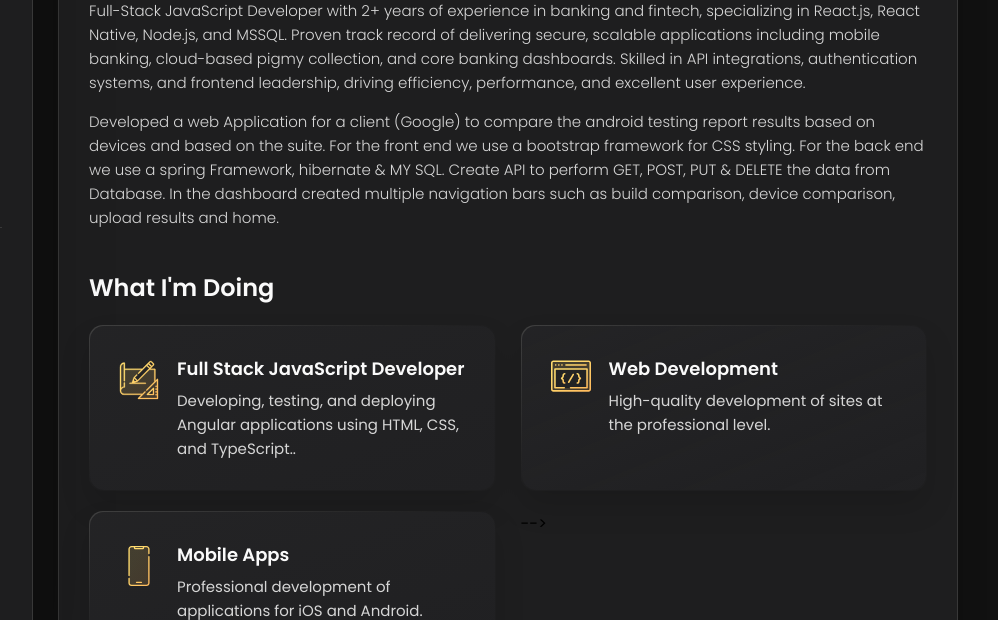
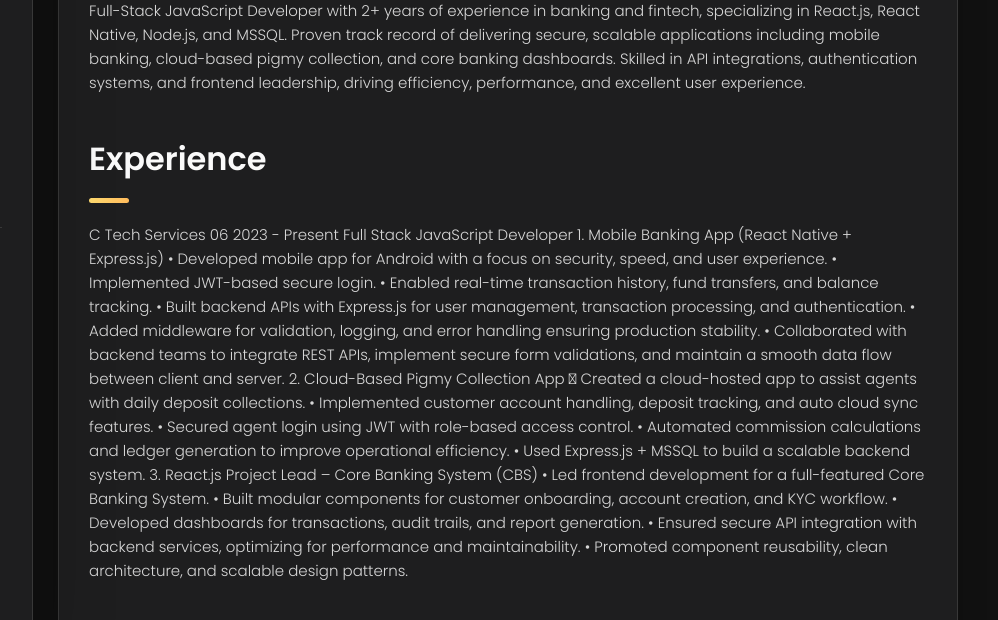
Before and after one commit to officialomkarjadhav/Portfolio, a website: page index.html in a window 1280 px wide. Shown: the part 180-800 px from the top of the page, 282-1280 px from the left. Drawn offline with nearby package versions, Linux system fonts and the light colour scheme.

Commit message:
added expirence

```diff
--- a/index.html
+++ b/index.html
@@ -197,7 +197,7 @@
                                                         experience.
                         </p>
 
-                        <p>
+                        <!-- <p>
                                                     Developed a web Application for a client (Google) to compare the android testing
                                                                 report results based on devices and based on the suite.
                                                                  For the front end we use a bootstrap framework for CSS styling.
@@ -206,9 +206,46 @@
                                                                 In the dashboard created multiple navigation bars such as build comparison,
                                                                 device comparison, upload results and home.
 
-                        </p>
+                                                </p> -->
+
                     </section>
 
+
+                    <header>
+                        <h2 class="h2 article-title">Experience
+                        </h2>
+                    </header>
+
+                    <section class="about-text">
+                        <p>
+                            C Tech Services                                                  06 2023 - Present
+
+                                                         Full Stack JavaScript Developer
+                                                          1. Mobile Banking App (React Native + Express.js)
+                                                          • Developed mobile app for Android with a focus on security, speed, and user experience.
+                                                          • Implemented JWT-based secure login.
+                                                          • Enabled real-time transaction history, fund transfers, and balance tracking.
+                                                          • Built backend APIs with Express.js for user management, transaction processing, and authentication.
+                                                          • Added middleware for validation, logging, and error handling ensuring production stability.
+                                                          • Collaborated with backend teams to integrate REST APIs, implement secure form validations, and maintain a smooth data flow between client and server.
+                                                          2. Cloud-Based Pigmy Collection App   Created a cloud-hosted app to assist agents with daily deposit collections.
+                                                          •  Implemented customer account handling, deposit tracking, and auto cloud sync features.
+                                                          •  Secured agent login using JWT with role-based access control.
+                                                          •  Automated commission calculations and ledger generation to improve operational efficiency.
+                                                          •  Used Express.js + MSSQL to build a scalable backend system.
+                                                          3. React.js Project Lead – Core Banking System (CBS)
+                                                          • Led frontend development for a full-featured Core Banking System.
+                                                          • Built modular components for customer onboarding, account creation, and KYC workflow.
+                                                          • Developed dashboards for transactions, audit trails, and report generation.
+                                                          • Ensured secure API integration with backend services, optimizing for performance and maintainability.
+                                                          • Promoted component reusability, clean architecture, and scalable design patterns.
+                        </p>
+
+                        <p>
+
+                        </p>
+
+                    </section>
 
                     <!--
                                                   - service
@@ -269,7 +306,6 @@
 
                             </li>
 
-                            -->
 
                         </ul>
 
```
Lines whose indentation alone changed are shown as unchanged.
